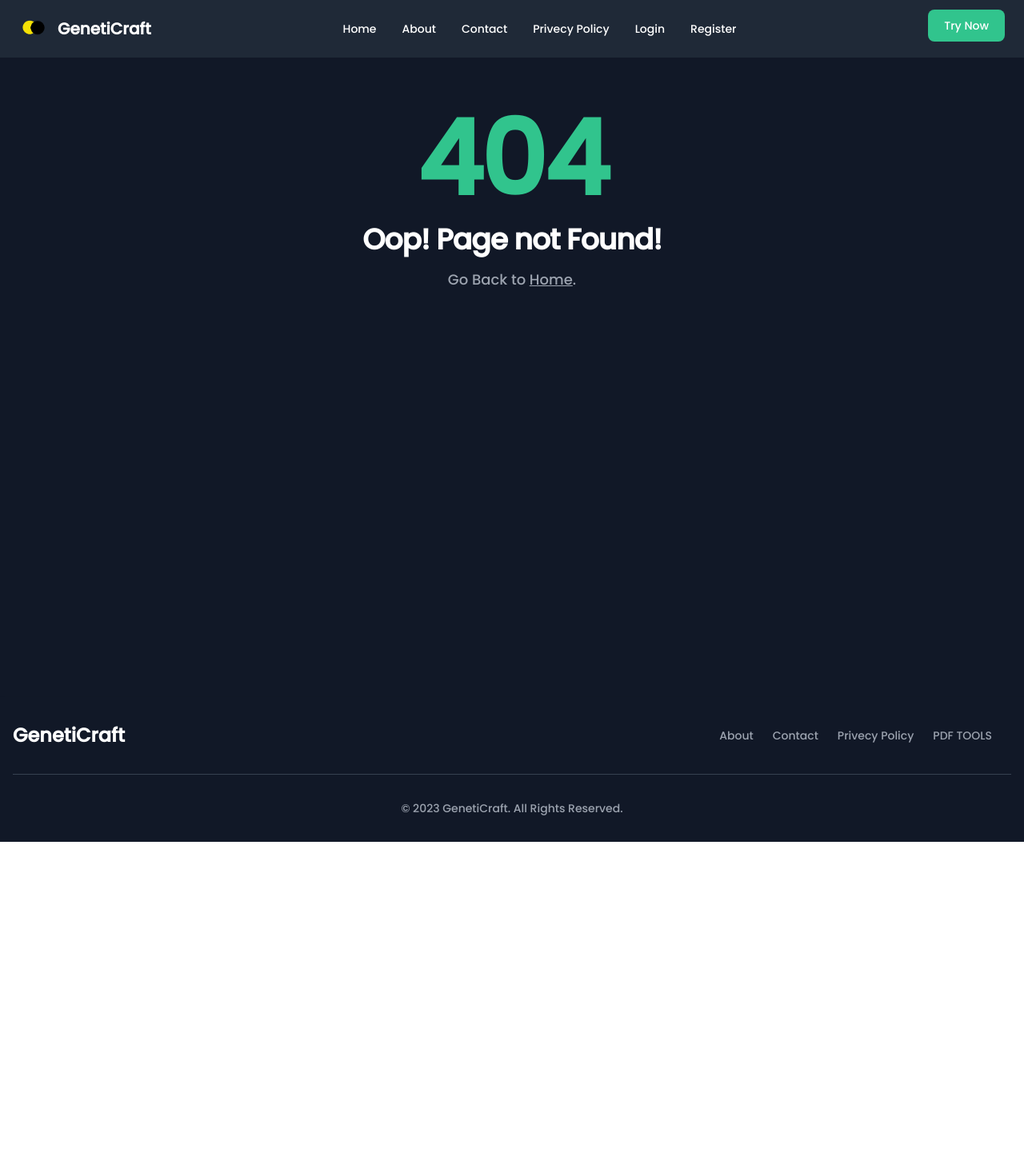
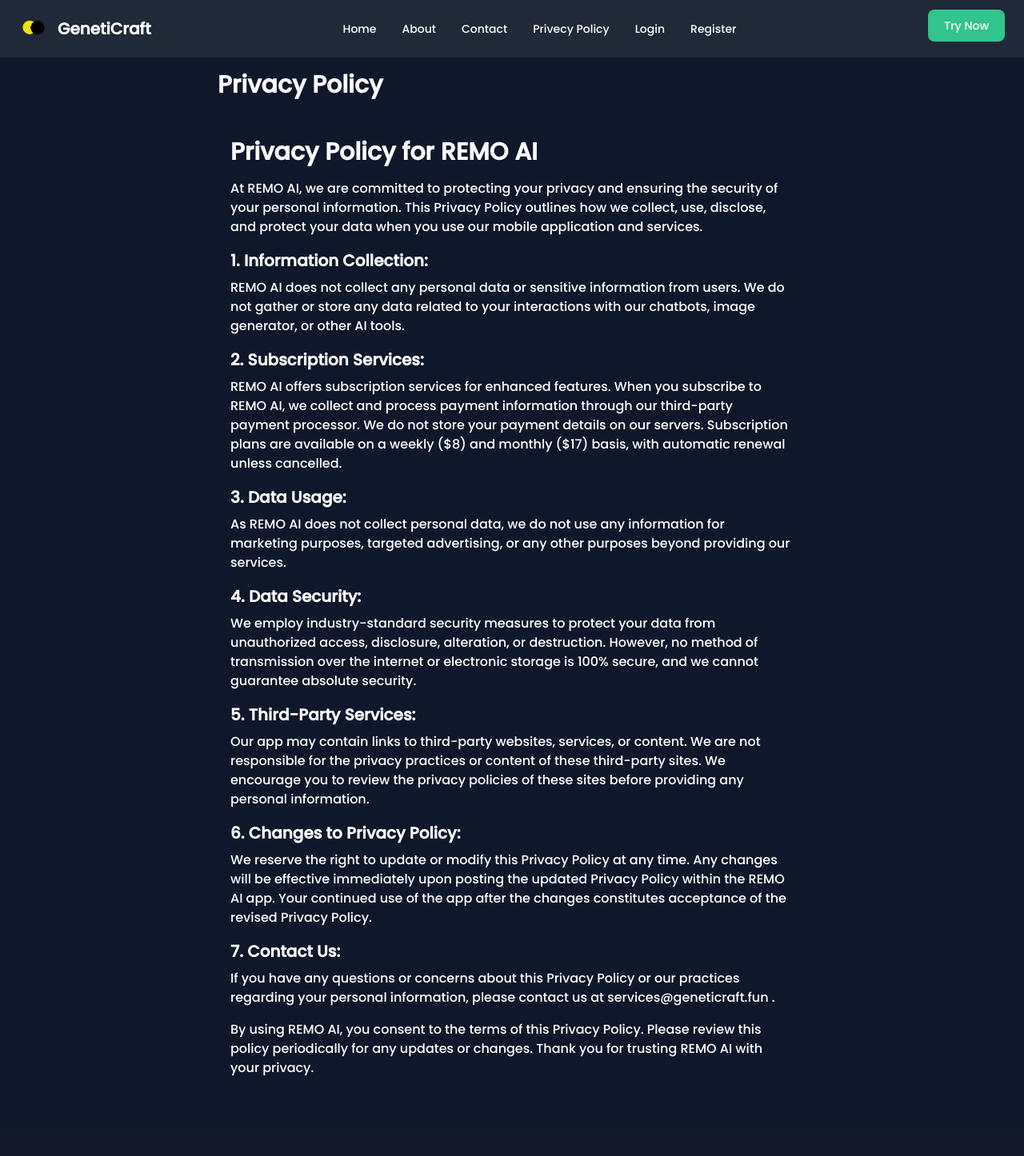
Before and after one commit to benxoa/GenetiCraft_2.0, a React (Vite) app in the folder client/: page /remoai-app in a window 1280 px wide. Shown: the top 1446 px of the page at 80% size. Before the commit the page ends 1053 px from the top, so only its background shows below. Built offline with nearby package versions, Linux system fonts and the light colour scheme; no server answers.

Commit message:
minor cp

```diff
--- a/client/src/main.jsx
+++ b/client/src/main.jsx
@@ -21,6 +21,7 @@
 import PdftoSpeech from './tools/PdftoSpeech.jsx';
 import AiTools from './pages/AiTools.jsx';
 import GenPrivecy from './pages/GenPrivecy.jsx';
+import RemoPriecy from './pages/RemoPriecy.jsx';
 
 
 ReactDOM.createRoot(document.getElementById('root')).render(
@@ -42,6 +43,8 @@
       <Route path='/pdf-to-speech' element={<PdftoSpeech />} />
       <Route path='/ai-tools' element={<AiTools />} />
       <Route path='/geneticraft-app' element={<GenPrivecy />} />
+      <Route path='/remoai-app' element={<RemoPriecy />} />
+
 
 
 
--- /dev/null
+++ b/client/src/pages/RemoPriecy.jsx
@@ -0,0 +1,50 @@
+import React from 'react'
+
+const genprivecy = () => {
+  return (
+    <div className='bg-slate-900'>
+
+          <div className="mx-auto max-w-3xl p-4 ">
+      <h1 className="text-3xl font-bold mb-4 text-white">Privacy Policy</h1>
+      <div className='text-white' >
+      <div class="container mx-auto px-4 py-8">
+  <h1 class="text-3xl font-bold mb-4">Privacy Policy for REMO AI</h1>
+
+
+  <p class="mb-4">At REMO AI, we are committed to protecting your privacy and ensuring the security of your personal information. This Privacy Policy outlines how we collect, use, disclose, and protect your data when you use our mobile application and services.</p>
+
+  <h2 class="text-xl font-bold mb-2">1. Information Collection:</h2>
+  <p class="mb-4">REMO AI does not collect any personal data or sensitive information from users. We do not gather or store any data related to your interactions with our chatbots, image generator, or other AI tools.</p>
+
+  <h2 class="text-xl font-bold mb-2">2. Subscription Services:</h2>
+  <p class="mb-4">REMO AI offers subscription services for enhanced features. When you subscribe to REMO AI, we collect and process payment information through our third-party payment processor. We do not store your payment details on our servers. Subscription plans are available on a weekly ($8) and monthly ($17) basis, with automatic renewal unless cancelled.</p>
+
+  <h2 class="text-xl font-bold mb-2">3. Data Usage:</h2>
+  <p class="mb-4">As REMO AI does not collect personal data, we do not use any information for marketing purposes, targeted advertising, or any other purposes beyond providing our services.</p>
+
+  <h2 class="text-xl font-bold mb-2">4. Data Security:</h2>
+  <p class="mb-4">We employ industry-standard security measures to protect your data from unauthorized access, disclosure, alteration, or destruction. However, no method of transmission over the internet or electronic storage is 100% secure, and we cannot guarantee absolute security.</p>
+
+  <h2 class="text-xl font-bold mb-2">5. Third-Party Services:</h2>
+  <p class="mb-4">Our app may contain links to third-party websites, services, or content. We are not responsible for the privacy practices or content of these third-party sites. We encourage you to review the privacy policies of these sites before providing any personal information.</p>
+
+  <h2 class="text-xl font-bold mb-2">6. Changes to Privacy Policy:</h2>
+  <p class="mb-4">We reserve the right to update or modify this Privacy Policy at any time. Any changes will be effective immediately upon posting the updated Privacy Policy within the REMO AI app. Your continued use of the app after the changes constitutes acceptance of the revised Privacy Policy.</p>
+
+  <h2 class="text-xl font-bold mb-2">7. Contact Us:</h2>
+  <p class="mb-4">If you have any questions or concerns about this Privacy Policy or our practices regarding your personal information, please contact us at services@geneticraft.fun .</p>
+
+  <p class="mb-4">By using REMO AI, you consent to the terms of this Privacy Policy. Please review this policy periodically for any updates or changes. Thank you for trusting REMO AI with your privacy.</p>
+</div>
+
+
+
+
+</div>
+
+    </div>
+    </div>
+  )
+}
+
+export default genprivecy
```
